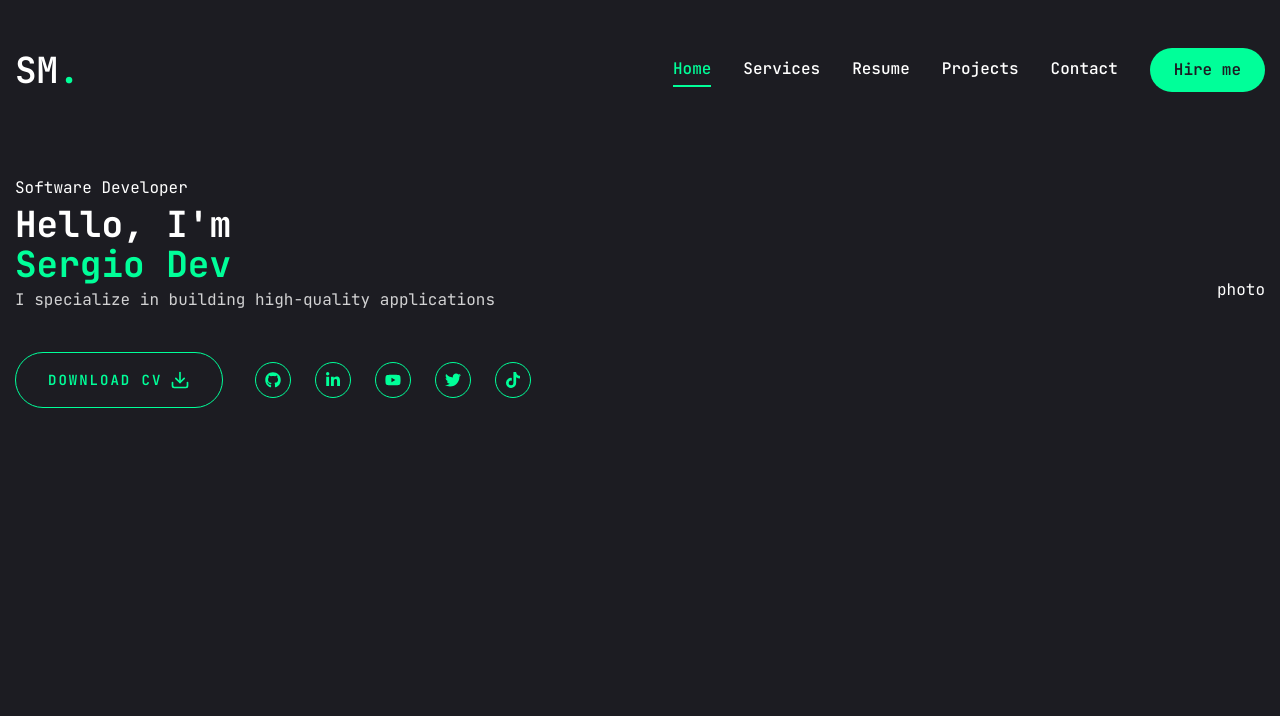
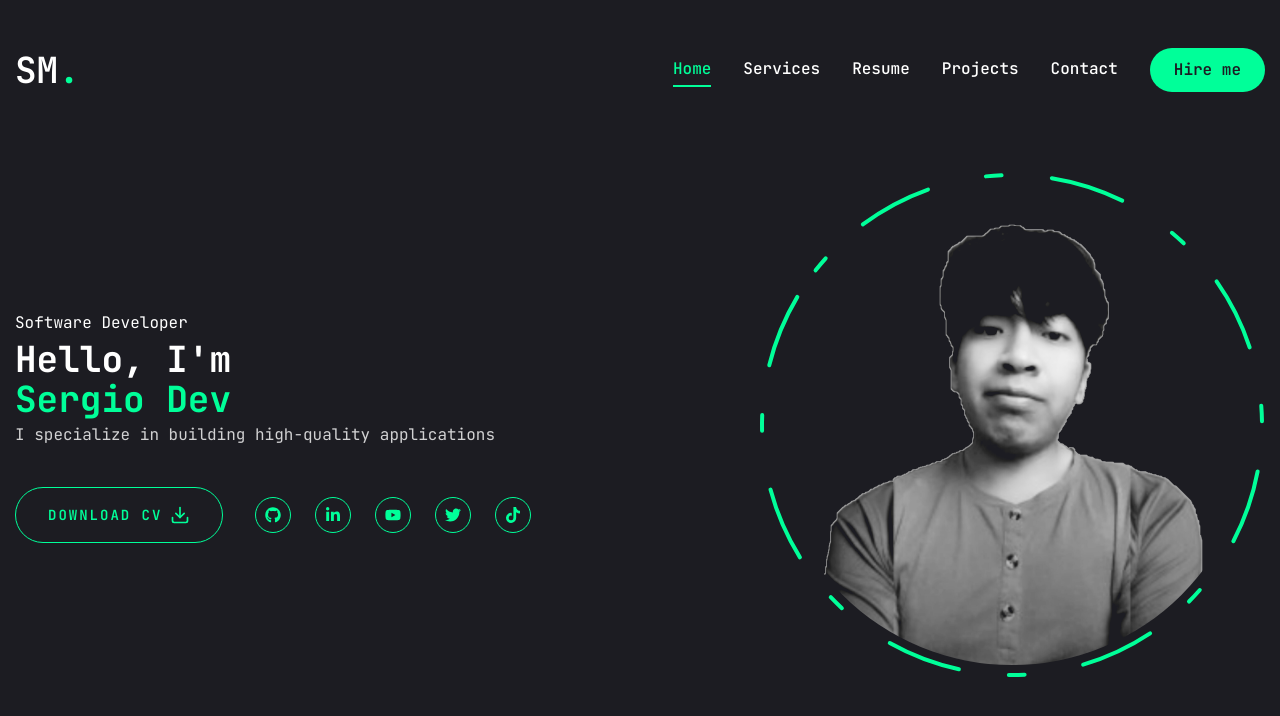
Before and after one commit to i-am-sergio/portfolio, a Next.js app: page / in a window 1280 px wide. Shown: the top 716 px of the page. Built offline with nearby package versions, Linux system fonts and the light colour scheme.

Commit message:
Add Photo component and enhance transitions for improved visual effects

```diff
--- a/app/page.tsx
+++ b/app/page.tsx
@@ -2,6 +2,7 @@
 import { FiDownload } from "react-icons/fi";
 // Components
 import Social from "@/components/Social";
+import Photo from "@/components/Photo";
 
 const Home = () => {
   return (
@@ -9,7 +10,7 @@
       <div className="container mx-auto h-full">
         <div className="flex flex-col xl:flex-row items-center justify-between xl:pt-8 xl:pb-24">
           {/* text */}
-          <div className="text-center xl:text-left">
+          <div className="text-center xl:text-left order-2 xl:order-none">
             <span>Software Developer</span>
             <h1 className="text-4xl font-bold">
               Hello, I'm <br />
@@ -38,7 +39,9 @@
           </div>
 
           {/* photo */}
-          <div>photo</div>
+          <div className="order-1 xl:order-none mb-8 xl:mb-0">
+            <Photo />
+          </div>
 
         </div>
       </div>
--- a/components/PageTransition.tsx
+++ b/components/PageTransition.tsx
@@ -12,7 +12,7 @@
           initial={{ opacity: 1 }}
           animate={{
             opacity: 0,
-            transition: { delay: 1, duration: 0.4, ease: "easeInOut" },
+            transition: { delay: 0.5, duration: 0.1, ease: "easeInOut" },
           }}
           className="h-screen w-screen fixed top-0 bg-primary pointer-events-none"
         />
--- /dev/null
+++ b/components/Photo.tsx
@@ -0,0 +1,66 @@
+"use client";
+
+import { motion } from "framer-motion";
+import Image from "next/image";
+
+const Photo = () => {
+  return (
+    <div className="w-full h-full relative">
+      <motion.div
+        initial={{ opacity: 0 }}
+        animate={{
+          opacity: 1,
+          transition: { duration: 0.2, delay: 1, ease: "easeIn" },
+        }}
+      >
+        {/* image */}
+        <motion.div
+          initial={{ opacity: 0 }}
+          animate={{
+            opacity: 1,
+            transition: { duration: 0.2, delay: 1.4, ease: "easeInOut" },
+          }}
+          className="w-[280px] h-[280px] xl:w-[480px] xl:h-[480px] mix-blend-lighten absolute text-center items-center justify-center top-1/2 left-1/2 transform -translate-x-1/2 -translate-y-1/2"
+        >
+          <Image
+            src="/sergio.png"
+            alt="Sergio Dev"
+            priority
+            quality={100}
+            fill
+            className="object-contain rounded-full"
+          />
+        </motion.div>
+        {/* circle */}
+        <motion.svg
+          className="w-[300px] xl:w-[506px] h-[300px] xl:h-[506px]"
+          fill="transparent"
+          viewBox="0 0 506 506"
+          xmlns="http://www.w3.org/2000/svg"
+        >
+          <motion.circle
+            cx="253"
+            cy="253"
+            r="250"
+            stroke="#00ff99"
+            strokeWidth="4"
+            strokeLinecap="round"
+            strokeLinejoin="round"
+            initial={{ strokeDasharray: "24 10 0 0" }}
+            animate={{
+              strokeDasharray: ["15 120 25 25", "16 25 92 72", "4 250 22 22"],
+              rotate: [120, 360],
+            }}
+            transition={{
+              duration: 20,
+              repeat: Infinity,
+              repeatType: "reverse",
+            }}
+          />
+        </motion.svg>
+      </motion.div>
+    </div>
+  );
+};
+
+export default Photo;
--- a/components/StairTransition.tsx
+++ b/components/StairTransition.tsx
@@ -18,7 +18,7 @@
 						initial={{ opacity: 1 }}
 						animate={{
 							opacity: 0,
-							transition: { delay: 1, duration: 0.6, ease: "easeInOut" },
+							transition: { delay: 0.5, duration: 0.4, ease: "easeInOut" },
 						}}
 					/>
 				</div>
--- a/components/Stairs.tsx
+++ b/components/Stairs.tsx
@@ -32,8 +32,8 @@
                 animate="animate"
                 exit="exit"
                 transition={{
-                    delay: 0.1 * reverseIndex(index),
-                    duration: 0.4,
+                    delay: 0.05 * reverseIndex(index),
+                    duration: 0.2,
                     ease: "easeInOut"
                 }}
                 className="w-full h-full bg-white relative"
```
Also changed, not shown: public/sergio.png (added).
